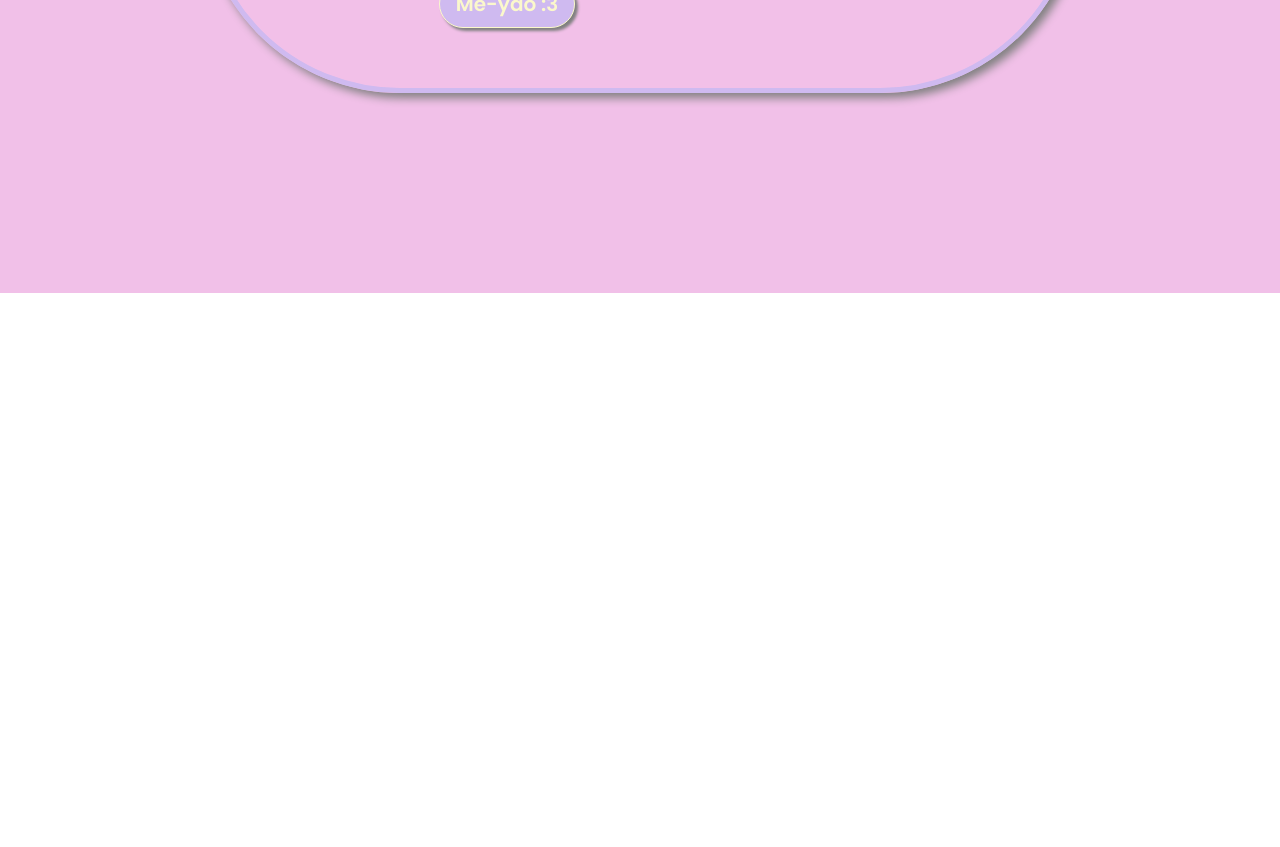
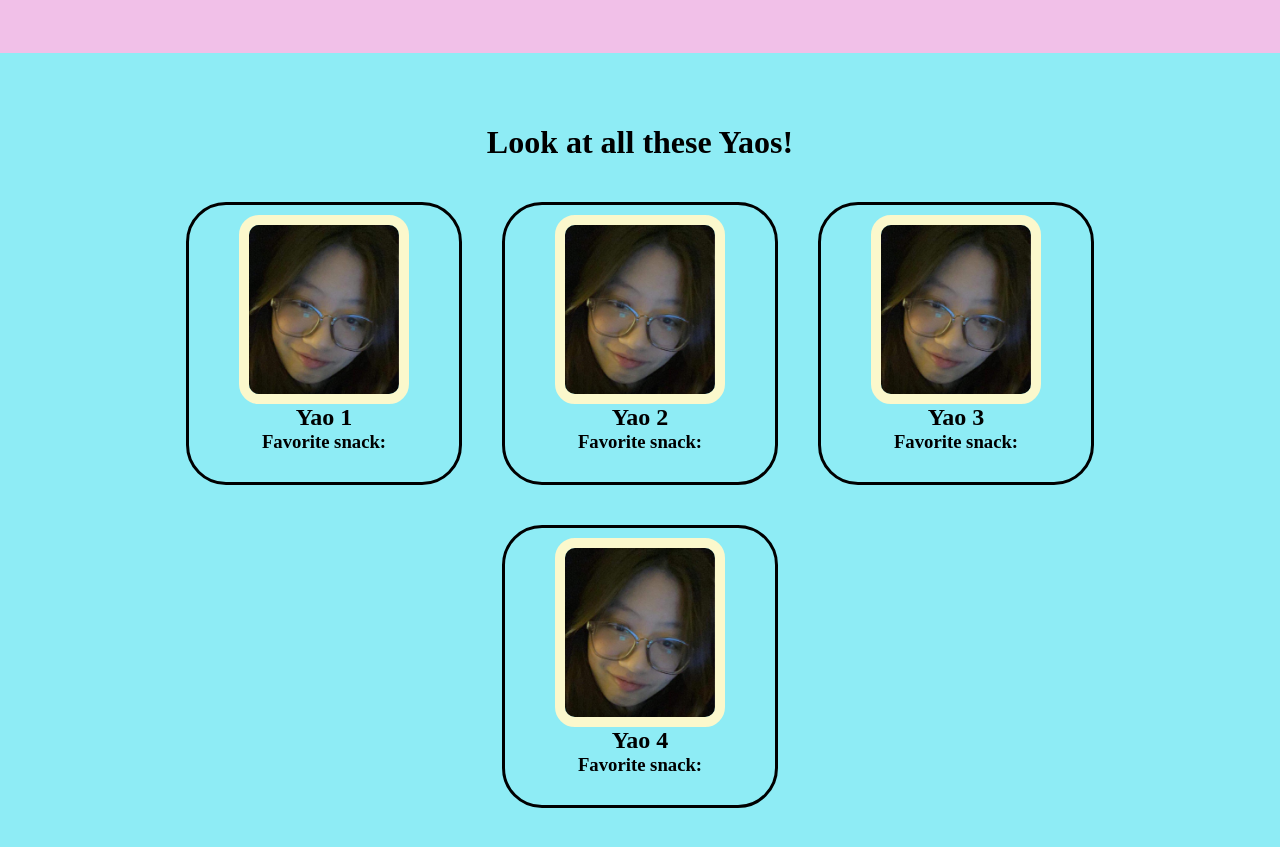
Before and after one commit to 6okuJins/Adopt-a-Yao, a plain HTML site: page index.html in a window 1280 px wide. Shown: the part 691-1538 px from the top of the page. Before the commit the page ends 984 px from the top, so only its background shows below. Drawn offline with Linux system fonts and the light colour scheme.

Commit message:
Create line up of cards with basic styling

```diff
--- a/index.html
+++ b/index.html
@@ -33,7 +33,31 @@
             </div>
         </div>
     </div>
-    <div class="line-up"></div>
+    <div class="line-up">
+        <h1>Look at all these Yaos!</h1>
+        <div class="container">
+            <div class="Yao">
+                <img src="resources/1.jpg" alt="Picture of Yao 1.">
+                <h2>Yao 1</h2>
+                <h3>Favorite snack: </h3>
+            </div>
+            <div class="Yao">
+                <img src="resources/1.jpg" alt="Picture of Yao 2.">
+                <h2>Yao 2</h2>
+                <h3>Favorite snack: </h3>
+            </div>
+            <div class="Yao">
+                <img src="resources/1.jpg" alt="Picture of Yao 3.">
+                <h2>Yao 3</h2>
+                <h3>Favorite snack: </h3>
+            </div>
+            <div class="Yao">
+                <img src="resources/1.jpg" alt="Picture of Yao 4.">
+                <h2>Yao 4</h2>
+                <h3>Favorite snack: </h3>
+            </div>
+        </div>
+    </div>
     <div class="quote"></div>
     <div class="sign-up"></div>
     <div class="footer"></div>
--- a/style.css
+++ b/style.css
@@ -55,7 +55,7 @@ body {
 }
 .media-box {
     display: flex;
-    margin: 200px 200px;
+    margin: 80px 200px;
     align-items: center;
     padding: 60px;
     box-shadow: 5px 5px 10px grey;
@@ -95,3 +95,44 @@ body {
     box-shadow: 3px 3px 3px grey;
     color: #FBF8CC;
 }
+
+.line-up {
+    display: flex;
+    flex-direction: column;
+    align-items: center;
+    background-color: #8EECF5;
+    padding: 50px;
+}
+
+.container {
+    display:flex;
+    flex-wrap: wrap;
+    justify-content: center;
+}
+
+.Yao {
+    display: flex;
+    flex-direction: column;
+    align-items: center;
+    justify-items: flex-start;
+    width: 250px;
+    min-height: 250px;
+    padding: 10px;
+    margin: 20px;
+    border: 3px solid;
+    border-radius: 40px;
+}
+
+.Yao img {
+    width: 150px;
+    border-radius: 20px;
+    border: 10px solid #FBF8CC;
+}
+
+.Yao h2 {
+    margin: 0px;
+}
+
+.Yao h3 {
+    margin-top: 0px;
+}
```
